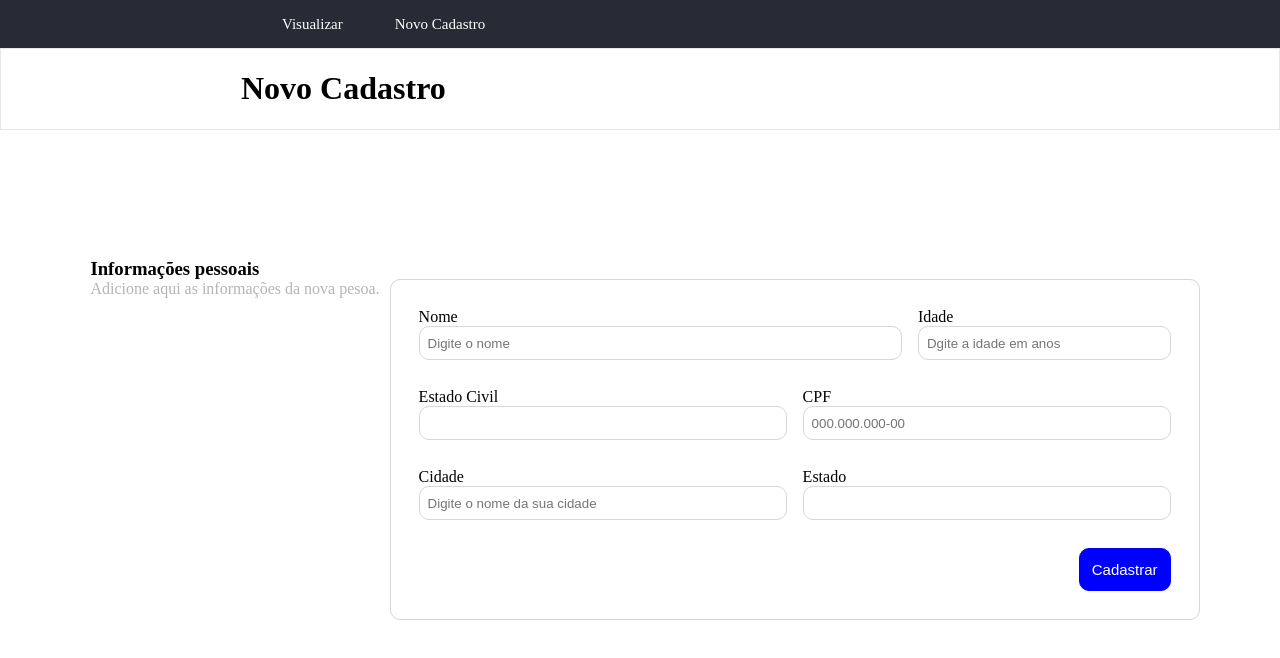
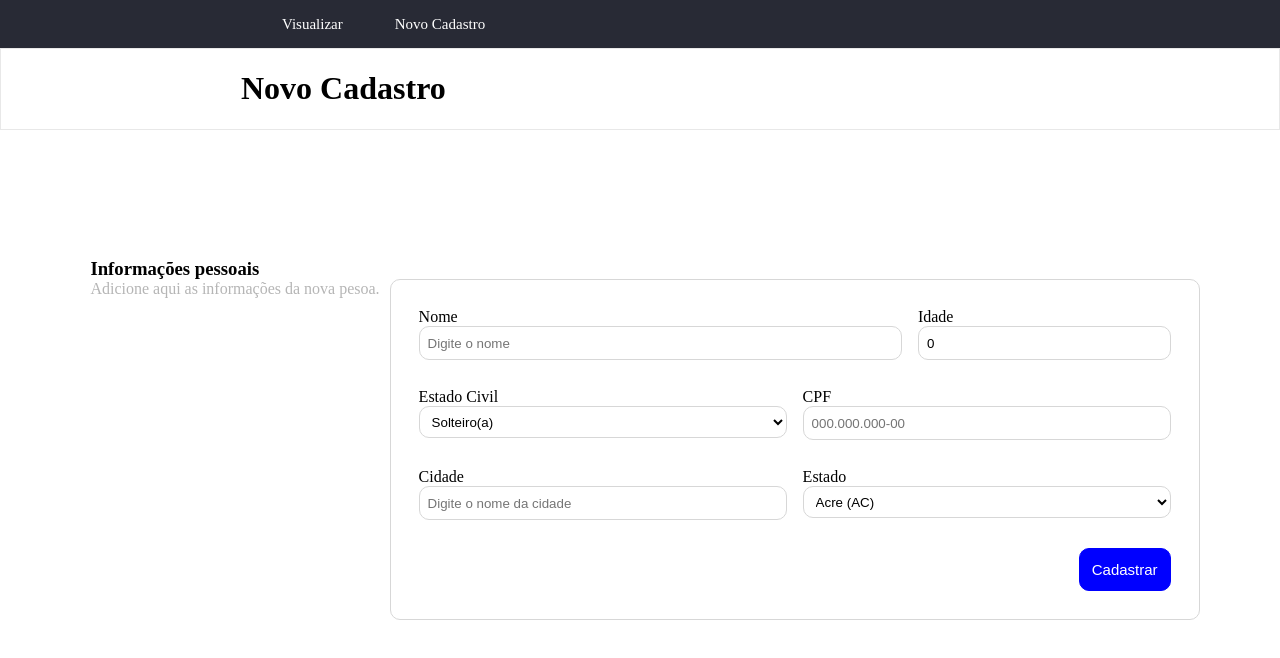
Before and after one commit to jnunes-ds/softwrap-test, a Next.js app: page /NewRegister in a window 1280 px wide. Shown: the top 658 px of the page. Built offline with nearby package versions, Linux system fonts and the light colour scheme.

Commit message:
Criados values e onChanges necessários para conseguir valores escritos

```diff
--- a/src/pages/NewRegister.tsx
+++ b/src/pages/NewRegister.tsx
@@ -8,10 +8,11 @@
     const [newRegister, setNewRegister] = useState<IRegisters>();
     const [name, setName] = useState('');
     const [age, setAge] = useState(0);
-    const [maritalStatus, setMaritalStatus] = useState('');
+    const [maritalStatus, setMaritalStatus] = useState('Solteiro(a)');
     const [cpf, setCpf] = useState('');
     const [city, setCity] = useState('');
-    const [regionState, setRegionState] = useState('');
+    const [regionState, setRegionState] = useState('AC');
+
 
     return (
         <Fragment>
@@ -30,27 +31,90 @@
 
                         <div className="form formName">
                             <label>Nome</label>
-                            <input name="name" type="text" placeholder="Digite o nome"/>
+                            <input
+                                value={name}
+                                onChange={event => setName(event.target.value)}
+                                name="name"
+                                type="text"
+                                placeholder="Digite o nome"
+                            />
                         </div>
                         <div className="form formAge">
                             <label>Idade</label>
-                            <input name="Age" type="number" placeholder="Dgite a idade em anos"/>
+                            <input
+                                value={age}
+                                onChange={event => setAge(Number(event.target.value))}
+                                name="Age"
+                                type="number"
+                                placeholder="Dgite a idade em anos"
+                            />
                         </div>
                         <div className="form formMS">
                             <label>Estado Civil</label>
-                            <input name="name" type="text" />
+                            <select
+                                value={maritalStatus}
+                                onChange={event => setMaritalStatus(event.target.value)}
+                            >
+                                <option value="Solteiro(a)">Solteiro(a)</option>
+                                <option value="Casado(a)">Casado(a)</option>
+                                <option value="Viúvo(a)">Viúvo(a)</option>
+                                <option value="Divorciado(a)">Divorciado(a)</option>
+                            </select>
                         </div>
                         <div className="form formCPF">
                             <label>CPF</label>
-                            <input name="CPF" type="text" placeholder="000.000.000-00"/>
+                            <input
+                                value={cpf}
+                                onChange={event => setCpf(event.target.value)}
+                                name="CPF"
+                                type="text"
+                                placeholder="000.000.000-00"
+                            />
                         </div>
                         <div className="form formCity">
                             <label>Cidade</label>
-                            <input name="name" type="text" placeholder="Digite o nome da sua cidade"/>
+                            <input
+                                value={city}
+                                onChange={event => event.target.value}
+                                name="name"
+                                type="text"
+                                placeholder="Digite o nome da cidade"
+                            />
                         </div>
                         <div className="form formState">
                             <label>Estado</label>
-                            <input name="name" type="text"/>
+                            <select
+                                value={regionState}
+                                onChange={event => setRegionState(event.target.value)}
+                            >
+                                <option value="AC">Acre (AC)</option>
+                                <option value="AL">Alagoas (AL)</option>
+                                <option value="AP">Amapá (AP)</option>
+                                <option value="AM">Amazonal (AM)</option>
+                                <option value="BA">Bahia (BA)</option>
+                                <option value="CE">Ceará (CE)</option>
+                                <option value="DF">Distrito Federal (DF)</option>
+                                <option value="ES">Espírito Santo (ES)</option>
+                                <option value="GO">Goiás (GO)</option>
+                                <option value="MA">Maranhão (MA)</option>
+                                <option value="MT">Mato Grosso (MT)</option>
+                                <option value="MS">Mato Grosso do Sul (MS)</option>
+                                <option value="MG">Minas Gerais (MG)</option>
+                                <option value="PA">Pará (PA)</option>
+                                <option value="PB">Paraíba (PB)</option>
+                                <option value="PR">Paraná (PR)</option>
+                                <option value="PE">Pernambuco (PE)</option>
+                                <option value="PI">Piauí (PI)</option>
+                                <option value="RJ">Rio de Janeiro (RJ)</option>
+                                <option value="RN">Rio Grande do Norte (RN)</option>
+                                <option value="RS">Rio Grande do Sul (RS)</option>
+                                <option value="RO">Rondônia (RO)</option>
+                                <option value="RR">Roraima (RR)</option>
+                                <option value="SC">Santa Catarina (SC)</option>
+                                <option value="SP">São Paulo (SP)</option>
+                                <option value="SE">Sergipe (SE)</option>
+                                <option value="TO">Tocantins (TO)</option>
+                            </select>
                         </div>
                         <div className="btn">
                             <Button
@@ -61,6 +125,7 @@
                                     bgHover: 'green',
                                     borderHover: '1px solid green'
                                 }}
+                                onClick={() => console.log(regionState)}
                                 name="Cadastrar"
                             />
                         </div>
@@ -132,6 +197,14 @@
                     border: 1px solid #D7D7D7;
                     padding: 0%.5rem;
                 }
+
+                select{
+                    height: 2rem;
+                    border-radius: 10px;
+                    border: 1px solid #D7D7D7;
+                    padding: 0%.5rem;
+                    background: transparent;
+                }
             }
 
             .formName{
--- a/src/pages/index.tsx
+++ b/src/pages/index.tsx
@@ -40,7 +40,6 @@
         items.push(doc.data());
       });
       setRegisters(items);
-      console.log(registers)
       setLoading(false);
     });
   }
```
